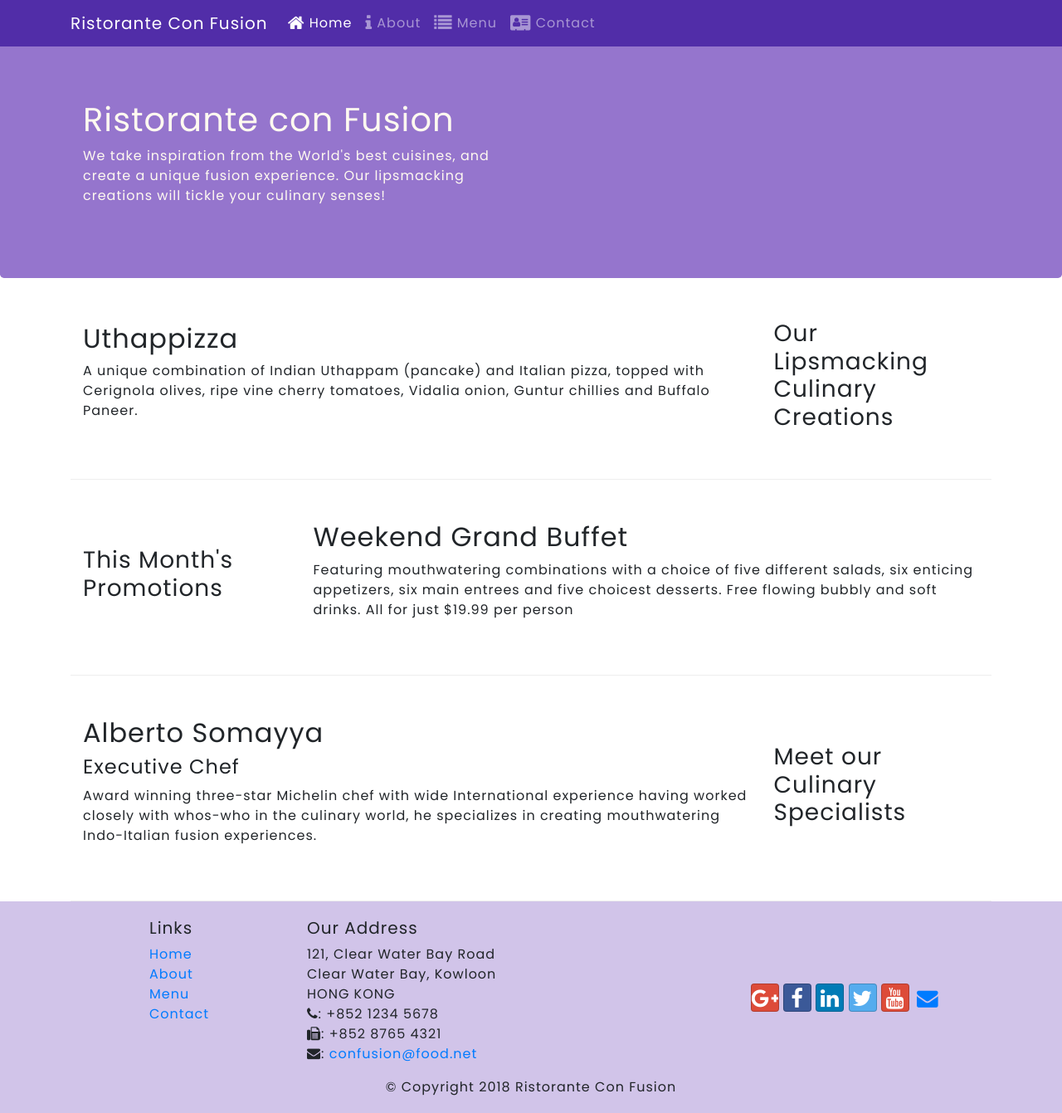
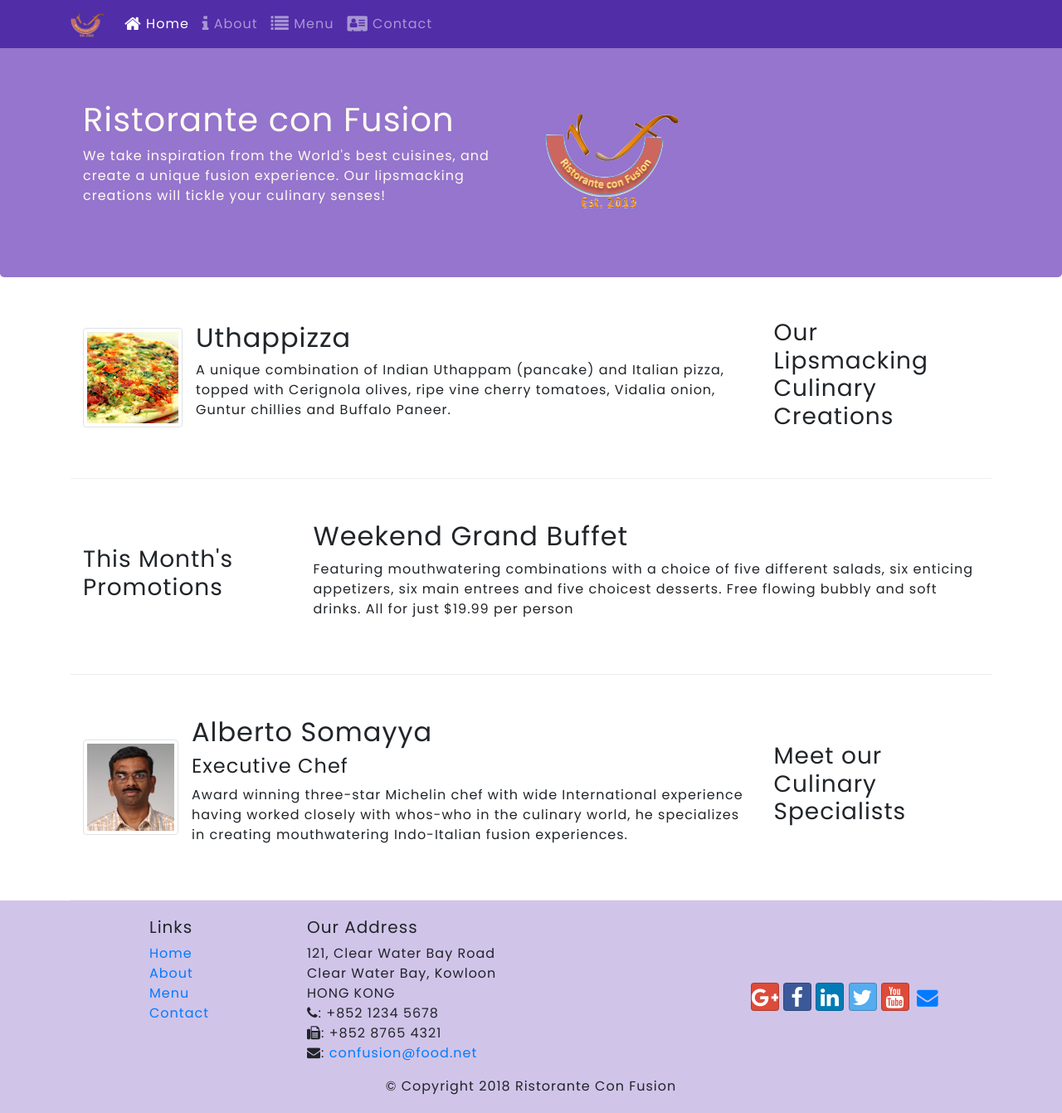
Before and after one commit to Arjungowda1/bootstrap_basics, a website: page index.html in a window 1280 px wide. Shown: the top 1341 px of the page at 83% size. Drawn offline with nearby package versions, Linux system fonts and the light colour scheme.

Commit message:
media basics

```diff
--- a/index.html
+++ b/index.html
@@ -20,7 +20,7 @@
             <button class="navbar-toggler" type="button" data-toggle="collapse" data-target="#Navbar">
                 <span class="navbar-toggler-icon"></span>
             </button>
-            <a class="navbar-brand" href="#">Ristorante Con Fusion</a>
+            <a class="navbar-brand" href="#"><img src="img/logo.png" height="30" width="41"></a>
             <div class="collapse navbar-collapse" id="Navbar">
                 <ul class="navbar-nav mr-auto">
                     <li class="nav-item active"><a class="nav-link" href="#"><span class="fa fa-home fa-lg"></span> Home</a></li>
@@ -31,20 +31,20 @@
             </div>
         </div>
     </nav>
-    <header>
-        <div class="jumbotron">
-            <div class="container">
-                <div class="row row-header">
-                    <div class="col-12  col-sm-6">
+    <header class="jumbotron">
+        <div class="container">
+            <div class="row row-header">
+                <div class="col-12 col-sm-6">
                     <h1>Ristorante con Fusion</h1>
                     <p>We take inspiration from the World's best cuisines, and create a unique fusion experience. Our lipsmacking creations will tickle your culinary senses!</p>
-                    </div>
                 </div>
-                <div class="col-12 col-sm">
+                <div class="col-12 col-sm align-self-center">
+                    <img src="img/logo.png" class="img-fluid">
                 </div>
             </div>
         </div>
     </header>
+
 
     <div class="container">
         <div class="row row-content align-items-center">
@@ -52,8 +52,13 @@
                 <h3>Our Lipsmacking Culinary Creations</h3>
             </div>
             <div class="col col-sm order-sm-first col-md">
-                <h2>Uthappizza</h2>
-                <p>A unique combination of Indian Uthappam (pancake) and Italian pizza, topped with Cerignola olives, ripe vine cherry tomatoes, Vidalia onion, Guntur chillies and Buffalo Paneer.</p>
+                <div class="media">
+                    <img class="d-flex mr-3 img-thumbnail align-self-center" src="img/uthappizza.png" alt="uthapizza">
+                    <div class="media-body">
+                        <h2 class="mt-0">Uthappizza</h2>
+                        <p>A unique combination of Indian Uthappam (pancake) and Italian pizza, topped with Cerignola olives, ripe vine cherry tomatoes, Vidalia onion, Guntur chillies and Buffalo Paneer.</p>
+                    </div>
+                </div>
             </div>
         </div>
 
@@ -73,9 +78,15 @@
                 <h3>Meet our Culinary Specialists</h3>
             </div>
             <div class="col col-sm order-sm-first col-md">
-                <h2>Alberto Somayya</h2>
+                <div class="media">
+                    <img class="d-flex mr-3 img-thumbnail align-self-center" src="img/alberto.png" alt="alberto">
+                    <div class="media-body">
+                    <h2>Alberto Somayya</h2>
                 <h4>Executive Chef</h4>
                 <p>Award winning three-star Michelin chef with wide International experience having worked closely with whos-who in the culinary world, he specializes in creating mouthwatering Indo-Italian fusion experiences. </p>
+            </div>
+            </div>
+
             </div>
         </div>
     </div>
```
Also changed, not shown: aboutus.html (+3 -2 lines), contactus.html (+4 -3 lines), img/alberto.png (added), img/buffet.png (added), img/logo.png (added), img/uthappizza.png (added), 1 other file.
